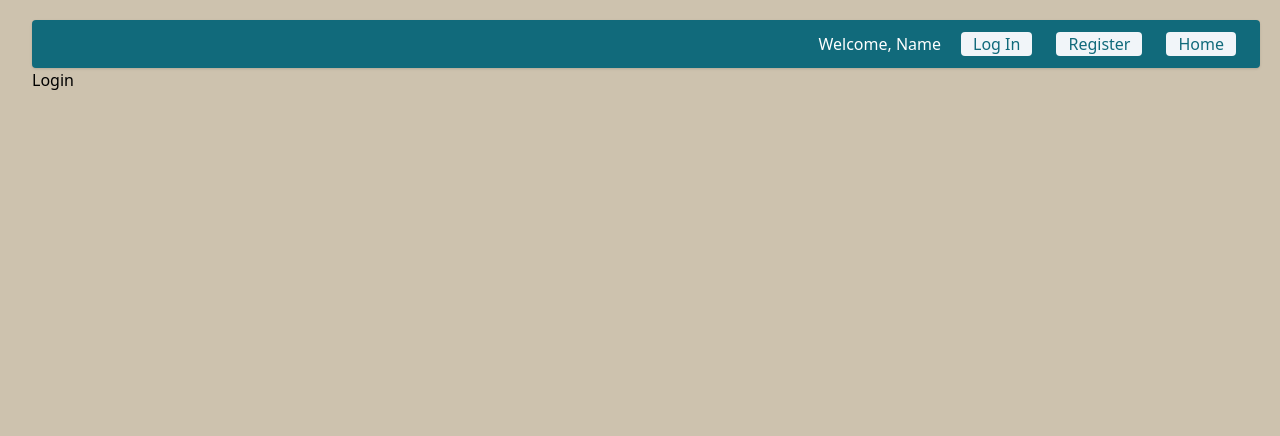
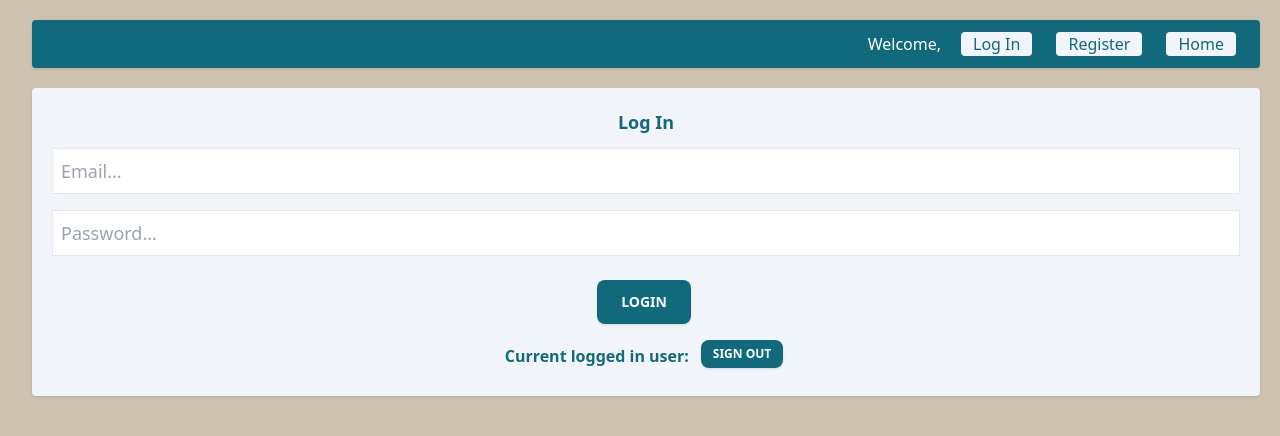
Before and after one commit to shanarussell/meal-planner, a React (Vite) app: page /login in a window 1280 px wide. Shown: the top 436 px of the page. Built offline with nearby package versions, Linux system fonts and the light colour scheme; no server answers.

Commit message:
auth components styled

```diff
--- a/src/AuthLogin.jsx
+++ b/src/AuthLogin.jsx
@@ -1,11 +1,89 @@
-import React from 'react'
+import { useState } from "react";
+import {
+  signInWithEmailAndPassword,
+  onAuthStateChanged,
+  signOut,
+} from "firebase/auth";
+
+import { auth } from "./firebase";
+
+const style = {
+  mainContainer: `bg-slate-100 flex flex-col rounded shadow p-5 my-5 h-full`,
+  inputContainer: `flex flex-col items-center`,
+  heading: `text-[#116A7B] font-bold text-lg text-center mb-3`,
+  textInput: `border p-2 w-full text-lg mb-4 w-6/12`,
+  submitButton: `bg-[#116A7B] text-white active:bg-pink-600 font-bold uppercase text-sm mt-2 px-6 py-3 rounded-lg shadow hover:shadow-lg outline-none focus:outline-none mr-1 mb-1 ease-linear transition-all duration-150`,
+  currentUserContainer: `p-1 flex flex-row align-middle h-3/5`,
+  currentUser: `text-[#116A7B] mb-1 font-bold text-md text-center mt-3`,
+  signOutButton: `bg-[#116A7B] ml-3 text-white active:bg-pink-600 font-bold uppercase text-xs mt-2 px-3 py-1 rounded-lg shadow hover:shadow-lg outline-none focus:outline-none mr-1 mb-1 ease-linear transition-all duration-150`,
+};
 
 function AuthLogin() {
+  const [loginEmail, setLoginEmail] = useState("");
+  const [loginPassword, setLoginPassword] = useState("");
+
+  const [user, setUser] = useState({});
+
+  onAuthStateChanged(auth, (currentUser) => {
+    setUser(currentUser);
+  });
+
+
+
+  const login = async () => {
+    try {
+      const user = await signInWithEmailAndPassword(
+        auth,
+        loginEmail,
+        loginPassword
+      );
+      console.log(user);
+    } catch (error) {
+      console.log(error.message);
+    }
+  };
+
+  const logout = async () => {
+    await signOut(auth);
+  };
+
   return (
-    <div>
-      <p>Login</p>
+    <div className={style.mainContainer}>
+      <div className={style.inputContainer}>
+        <h3 className={style.heading}> Log In </h3>
+        <input
+          className={style.textInput}
+          placeholder="Email..."
+          onChange={(event) => {
+            setLoginEmail(event.target.value);
+          }}
+        />
+        <input
+          className={style.textInput}
+          placeholder="Password..."
+          onChange={(event) => {
+            setLoginPassword(event.target.value);
+          }}
+        />
+
+        <button className={style.submitButton} onClick={login}>
+          {" "}
+          Login
+        </button>
+        <div className={style.currentUserContainer}>
+          <h4 className={style.currentUser}>
+            {" "}
+            Current logged in user: {user?.email}
+          </h4>
+
+          <button className={style.signOutButton} onClick={logout}>
+            {" "}
+            Sign Out{" "}
+          </button>
+        </div>
+      </div>
     </div>
-  )
+  );
 }
 
-export default AuthLogin
+export default AuthLogin;
--- a/src/AuthRegister.jsx
+++ b/src/AuthRegister.jsx
@@ -1,11 +1,67 @@
-import React from 'react'
+import { useState } from "react";
+import {
+  createUserWithEmailAndPassword,
+  onAuthStateChanged,
+} from "firebase/auth";
+import { auth } from "./firebase";
+
+const style = {
+  mainContainer: `bg-slate-100 flex flex-col rounded shadow p-5 my-5 h-full`,
+  inputContainer: `flex flex-col items-center`,
+  heading: `text-[#116A7B] font-bold text-lg text-center mb-3`,
+  textInput: `border p-2 w-full text-lg mb-4 w-6/12`,
+  submitButton: `bg-[#116A7B] text-white active:bg-pink-600 font-bold uppercase text-sm mt-2 px-6 py-3 rounded-lg shadow hover:shadow-lg outline-none focus:outline-none mr-1 mb-1 ease-linear transition-all duration-150`,
+};
 
 function AuthRegister() {
+  const [registerEmail, setRegisterEmail] = useState("");
+  const [registerPassword, setRegisterPassword] = useState("");
+
+  const [user, setUser] = useState({});
+
+  onAuthStateChanged(auth, (currentUser) => {
+    setUser(currentUser);
+  });
+
+  const register = async () => {
+    try {
+      const user = await createUserWithEmailAndPassword(
+        auth,
+        registerEmail,
+        registerPassword
+      );
+      console.log(user);
+    } catch (error) {
+      console.log(error.message);
+    }
+  };
+
   return (
-    <div>
-      <div>Register</div>
+    <div className={style.mainContainer}>
+      <div className={style.inputContainer}>
+        <h3 className={style.heading}> Register User </h3>
+        <input
+          className={style.textInput}
+          placeholder="Email..."
+          onChange={(event) => {
+            setRegisterEmail(event.target.value);
+          }}
+        />
+        <input
+          className={style.textInput}
+          placeholder="Password..."
+          onChange={(event) => {
+            setRegisterPassword(event.target.value);
+          }}
+        />
+
+        <button className={style.submitButton} onClick={register}>
+          {" "}
+          Create User
+        </button>
+      </div>
     </div>
-  )
+  );
 }
 
-export default AuthRegister
+export default AuthRegister;
--- a/src/Navbar.jsx
+++ b/src/Navbar.jsx
@@ -1,23 +1,44 @@
-import React from 'react'
-import {Link} from "react-router-dom"
+import { useState } from "react";
+import { Link } from "react-router-dom";
+import {
+  createUserWithEmailAndPassword,
+  signInWithEmailAndPassword,
+  onAuthStateChanged,
+  signOut,
+} from "firebase/auth";
+
+import { auth } from "./firebase";
 
 const style = {
   navContainer: `bg-[#116A7B] flex flex-row rounded shadow p-3 mt-5 text-white justify-end`,
   name: `mr-2`,
   button: `bg-slate-100 rounded mx-3 text-[#116A7B] px-3`,
+
 };
 
 const Navbar = () => {
+  const [user, setUser] = useState({});
+
+  onAuthStateChanged(auth, (currentUser) => {
+    setUser(currentUser);
+  });
+
   return (
     <div>
       <div className={style.navContainer}>
-        <div className={style.name}>Welcome, Name</div>
-        <div className={style.button}><Link to="/login">Log In</Link></div>
-        <div className={style.button}><Link to="/register">Register</Link></div>
-        <div className={style.button}><Link to="/">Home</Link></div>
+        <div className={style.name}>Welcome, {user?.email}</div>
+        <div className={style.button}>
+          <Link to="/login">Log In</Link>
+        </div>
+        <div className={style.button}>
+          <Link to="/register">Register</Link>
+        </div>
+        <div className={style.button}>
+          <Link to="/">Home</Link>
+        </div>
       </div>
     </div>
   );
-}
+};
 
-export default Navbar
+export default Navbar;
```
